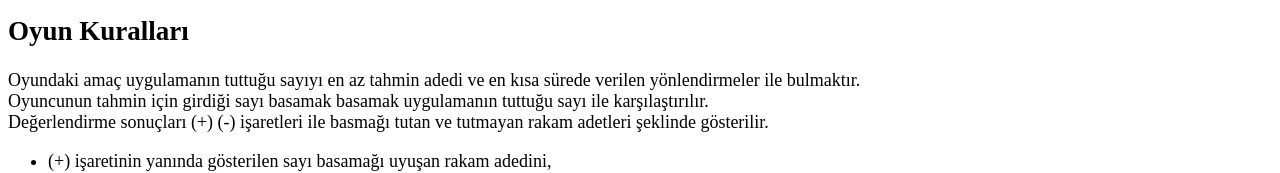
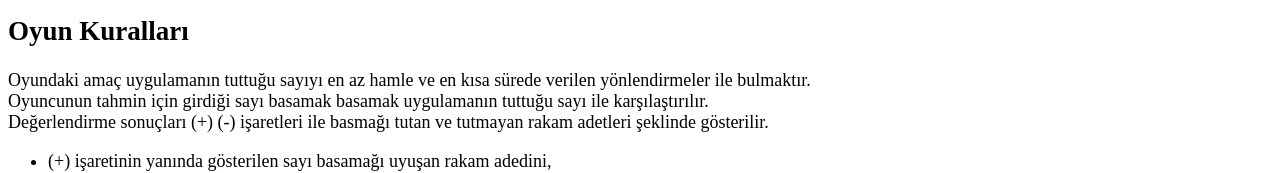
Before and after one commit to Bedrettin58/SayiBulma, a plain HTML site: page help.html in a window 1280 px wide. Shown: the part 377-550 px from the top of the page. Drawn offline with Linux system fonts and the light colour scheme.

Commit message:
Update help.html
Hamle olarak düzeltildi

```diff
--- a/help.html
+++ b/help.html
@@ -17,7 +17,7 @@
 
     <img src="images/res1.png" alt="">
     <h2>Oyun Kuralları</h2>
-    <p>Oyundaki amaç uygulamanın tuttuğu sayıyı en az tahmin adedi ve en kısa sürede verilen yönlendirmeler ile bulmaktır.
+    <p>Oyundaki amaç uygulamanın tuttuğu sayıyı en az hamle ve en kısa sürede verilen yönlendirmeler ile bulmaktır.
         <br>
         Oyuncunun tahmin için girdiği sayı basamak basamak uygulamanın tuttuğu sayı ile karşılaştırılır.
         <br>
```
